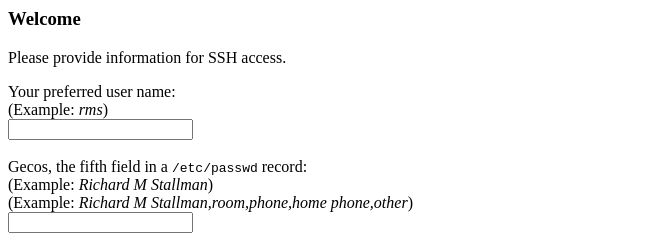
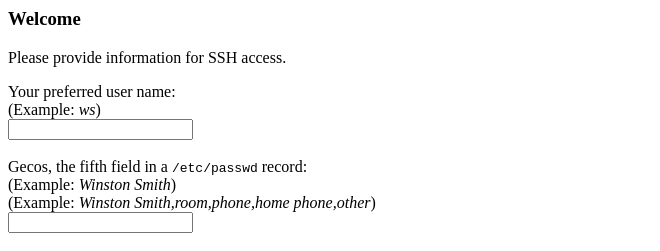
Before and after one commit to troglobit/merecat, a plain HTML site: page www/onboard/form.html in a window 1280 px wide. Shown: the top 251 px of the page, without its empty margins (0-660 px from the left). Drawn offline with Linux system fonts and the light colour scheme.

Commit message:
Name change
After all: What is in a name?

```diff
--- a/www/onboard/form.html
+++ b/www/onboard/form.html
@@ -8,12 +8,12 @@ Please provide information for SSH access.
 
 <form action = "/cgi-bin/onboard_ask.py" method = "post">
 	Your preferred user name: <br/>
-	(Example: <i>rms</i>)<br/>
+	(Example: <i>ws</i>)<br/>
 	<input type = "text" name = "username"/>  <br/>
 	<br/>
 	Gecos, the fifth field in a <tt>/etc/passwd</tt> record: <br/>
-	(Example: <i>Richard M Stallman</i>)<br/>
-	(Example: <i>Richard M Stallman,room,phone,home phone,other</i>)<br/>
+	(Example: <i>Winston Smith</i>)<br/>
+	(Example: <i>Winston Smith,room,phone,home phone,other</i>)<br/>
 	<input type = "text" name = "gecos"/> <br/>
 	<br/>
 	Public part of SSH key you gonna use: <br/>
```
